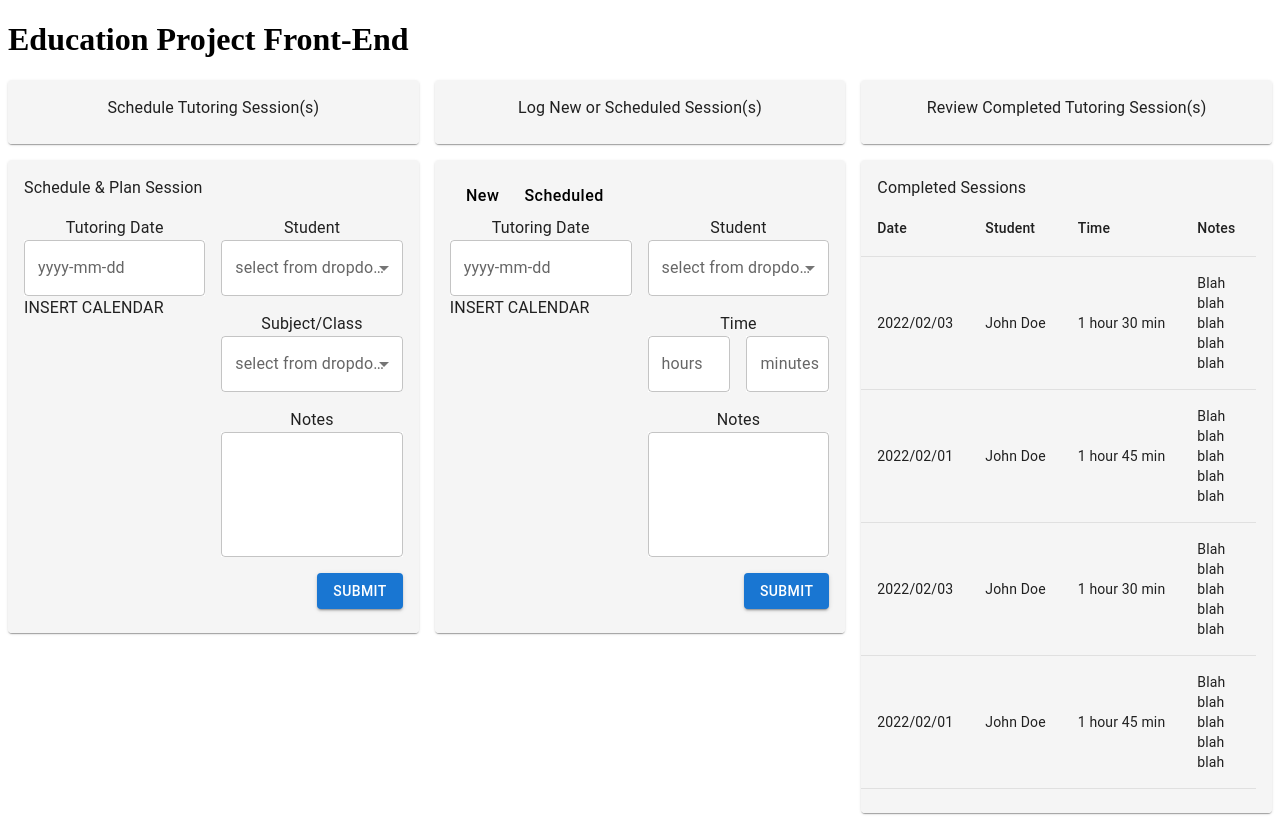
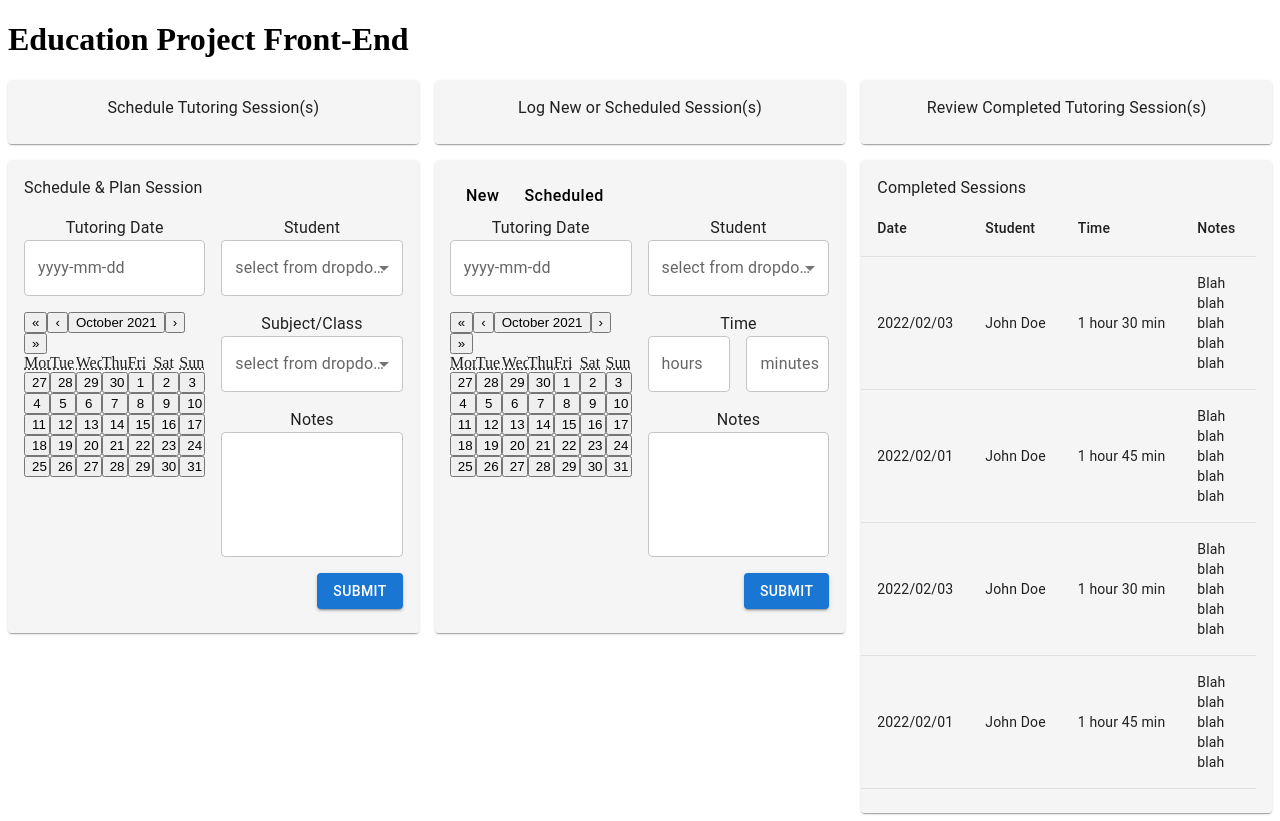
Before and after one commit to Hack4Impact-BU/Education-Project, a React (Create React App) app in the folder client/: page / in a window 1280 px wide. Built offline with nearby package versions, Linux system fonts and the light colour scheme.

Commit message:
Added calendars and scrollable table

```diff
--- a/client/package.json
+++ b/client/package.json
@@ -13,6 +13,7 @@
     "@types/react": "^17.0.30",
     "@types/react-dom": "^17.0.10",
     "react": "^17.0.2",
+    "react-calendar": "^3.5.0",
     "react-dom": "^17.0.2",
     "react-scripts": "^4.0.3",
     "web-vitals": "^1.0.1"
--- a/client/src/Homepage.js
+++ b/client/src/Homepage.js
@@ -9,6 +9,8 @@ import Typography from '@mui/material/Typography'
 // import LocalizationProvider from '@mui/lab/LocalizationProvider';
 // import DatePicker from '@mui/lab/DatePicker';
 
+import Calendar from 'react-calendar'
+
 import TextField from '@mui/material/TextField'
 
 import InputLabel from '@mui/material/InputLabel';
@@ -19,6 +21,8 @@ import Button from '@mui/material/Button';
 import CompletedSessions from './CompletedSessions';
 import LogNew from './LogNew'
 import LogScheduled from './LogScheduled'
+
+
 
 class Homepage extends React.Component {
     constructor(props) {
@@ -61,9 +65,15 @@ class Homepage extends React.Component {
                                 </Grid>
 
                                 <Grid item xs={6}>
+                                    <Grid container spacing={2}>
+                                        <Grid item xs={12}>
                                             <Typography sx={{fontSize: 16, textAlign: 'center'}}>Tutoring Date</Typography>
                                             <TextField fullWidth id="outlined-basic" label="yyyy-mm-dd" sx={{backgroundColor: 'white'}} ></TextField>
-                                    <Typography>INSERT CALENDAR</Typography>
+                                        </Grid>
+                                        <Grid item xs={12}>
+                                            <Calendar></Calendar>
+                                        </Grid>
+                                    </Grid>
                                 </Grid>
                                 <Grid item xs={6}>
                                     <Grid container spacing={2}>
--- a/client/src/LogNew.js
+++ b/client/src/LogNew.js
@@ -7,14 +7,21 @@ import InputLabel from '@mui/material/InputLabel';
 import MenuItem from '@mui/material/MenuItem';
 import Select from '@mui/material/Select';
 import Button from '@mui/material/Button';
+import Calendar from 'react-calendar'
 
 export default function LogNew() {
     return (
         <Grid container spacing = {2}>
             <Grid item xs={6}>
-                <Typography sx={{fontSize: 16, textAlign: 'center'}}>Tutoring Date</Typography>
-                    <TextField id="outlined-basic" label="yyyy-mm-dd" sx={{backgroundColor: 'white'}} ></TextField>
-                    <Typography>INSERT CALENDAR</Typography>
+                <Grid container spacing={2}>
+                    <Grid item xs={12}>
+                        <Typography sx={{fontSize: 16, textAlign: 'center'}}>Tutoring Date</Typography>
+                        <TextField fullWidth id="outlined-basic" label="yyyy-mm-dd" sx={{backgroundColor: 'white'}} ></TextField>
+                    </Grid>
+                    <Grid item xs={12}>
+                        <Calendar></Calendar>
+                    </Grid>
+                </Grid>
             </Grid>
             <Grid item xs={6}>
                 <Grid container spacing={2}>
--- a/client/src/LogScheduled.js
+++ b/client/src/LogScheduled.js
@@ -32,8 +32,8 @@ export default function LogScheduled() {
     return (
     <Grid container spacing = {2}>
         <Grid item xs={12}>
-            <TableContainer>
-            <Table aria-label="simple table">
+            <TableContainer sx = {{ maxHeight: 175 }}>
+            <Table stickyHeader aria-label="simple table">
                 <TableHead>
                 <TableRow>
                     <TableCell>Date</TableCell>
```
Also changed, not shown: 1 other file (tests, documents, lock files or other folders). Lines whose indentation alone changed are shown as unchanged.
